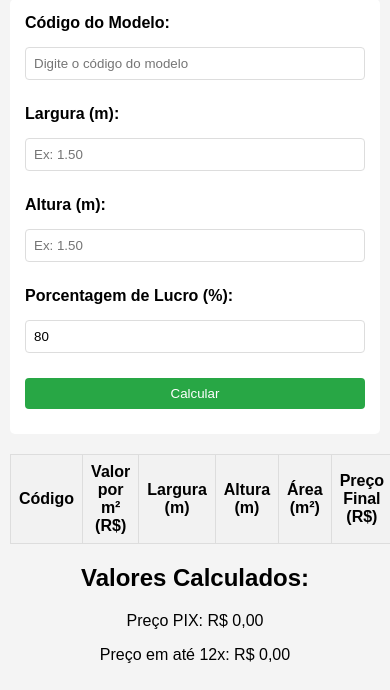
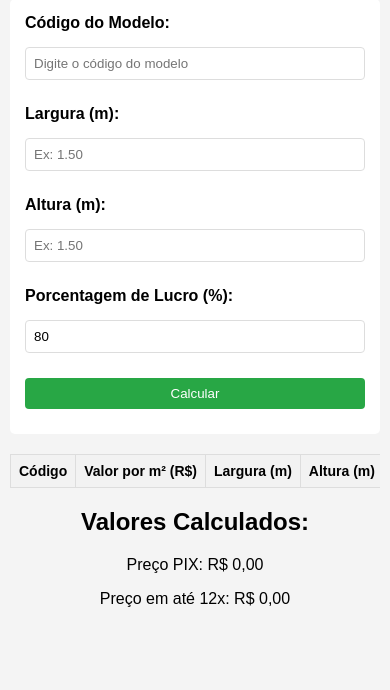
Before and after one commit to leonardocapristo/Orcamento, a plain HTML site: page index.html in a window 390 px wide. Shown: the part 211-901 px from the top of the page. After the commit the page ends 845 px from the top, so only its background shows below. Drawn offline with Linux system fonts and the light colour scheme.

Commit message:
agoravai2

```diff
--- a/css/styles.css
+++ b/css/styles.css
@@ -112,6 +112,17 @@ th {
     font-weight: bold;
 }
 
+/* Responsividade para Tabelas */
+@media (max-width: 768px) {
+    table {
+        display: block; /* Faz a tabela ocupar a largura total */
+        font-size: 14px; /* Ajusta o tamanho da fonte para telas menores */
+    }
+
+    th, td {
+        white-space: nowrap; /* Impede a quebra de texto nas células */
+    }
+}
 
 
 /* Link Styles */
```
